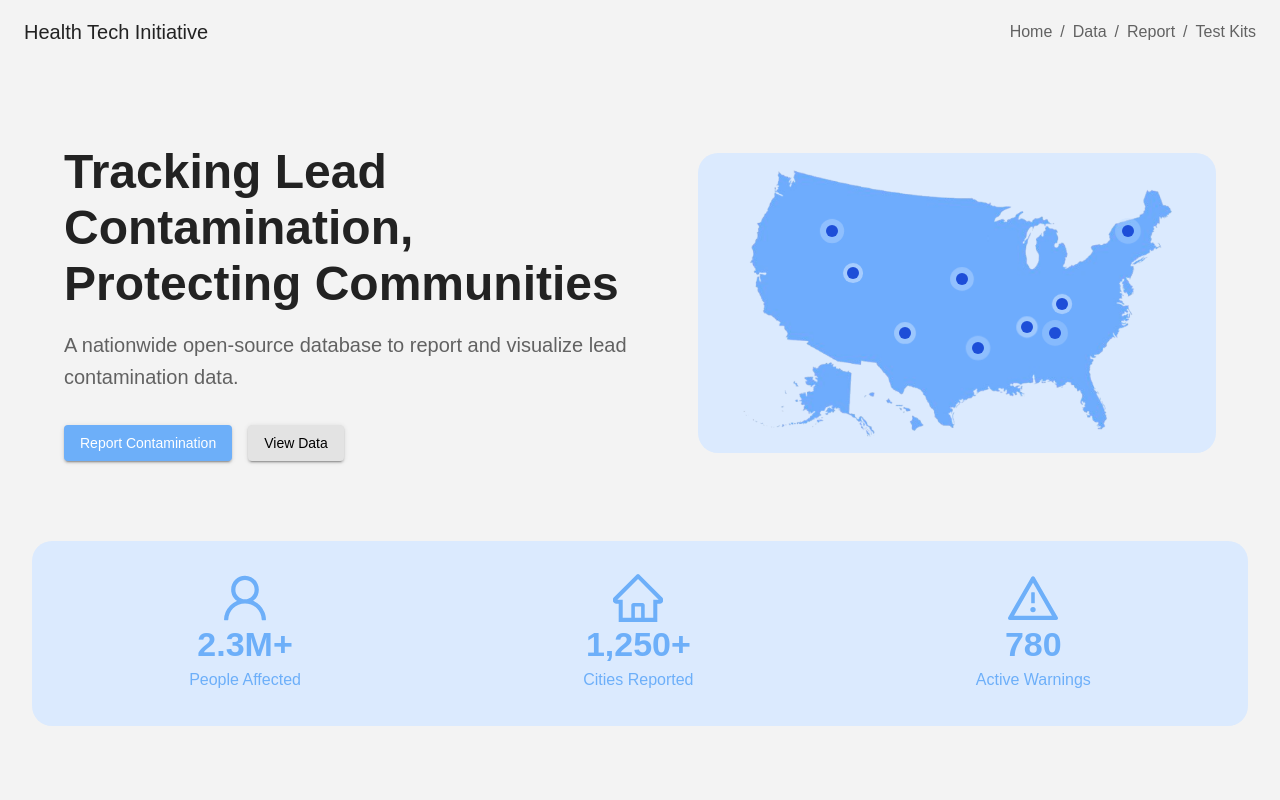
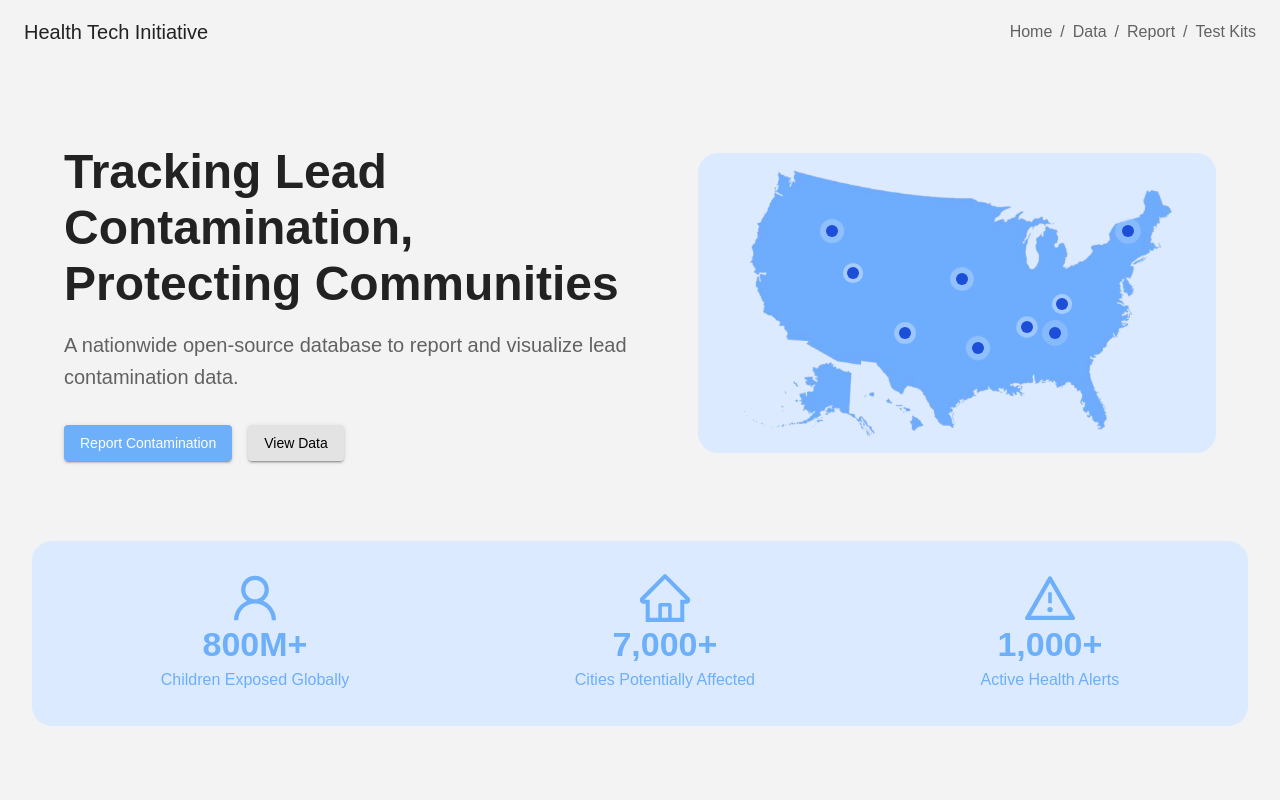
Before and after one commit to IggyLikesToCode/HealthTechInitiative2024-2025, a React (Create React App) app in the folder hti24-25/: page / in a window 1280 px wide. Shown: the top 800 px of the page. Built offline with nearby package versions, Linux system fonts and the light colour scheme; the HTML template or start-up script is replaced by a standard one.

Commit message:
change to staistics

```diff
--- a/hti24-25/src/tabs/Home.jsx
+++ b/hti24-25/src/tabs/Home.jsx
@@ -164,29 +164,30 @@ const Home = () => {
                 <Grid item xs={12} sm={4} textAlign="center">
                     <User style={{ color: "#6daff9", fontSize: 50 }} />
                     <Typography variant="h4" fontWeight="bold" color="primary">
-                2.3M+
+                        800M+
                     </Typography>
                     <Typography variant="subtitle1" color="primary">
-                People Affected
+                        Children Exposed Globally
                     </Typography>
                 </Grid>
 
                 <Grid item xs={12} sm={4} textAlign="center">
                     <City style={{ color: "#6daff9", fontSize: 50 }} />
                     <Typography variant="h4" fontWeight="bold" color="primary">
-                1,250+
+                        7,000+
                     </Typography>
                     <Typography variant="subtitle1" color="primary">
-                Cities Reported
+                        Cities Potentially Affected
                     </Typography>
                 </Grid>
+
                 <Grid item xs={12} sm={4} textAlign="center">
                     <Warning style={{ color: "#6daff9", fontSize: 50 }} />
                     <Typography variant="h4" fontWeight="bold" color="primary">
-                780
+                        1,000+
                     </Typography>
                     <Typography variant="subtitle1" color="primary">
-                Active Warnings
+                        Active Health Alerts
                     </Typography>
                 </Grid>
             </Grid>
```
Lines whose indentation alone changed are shown as unchanged.
